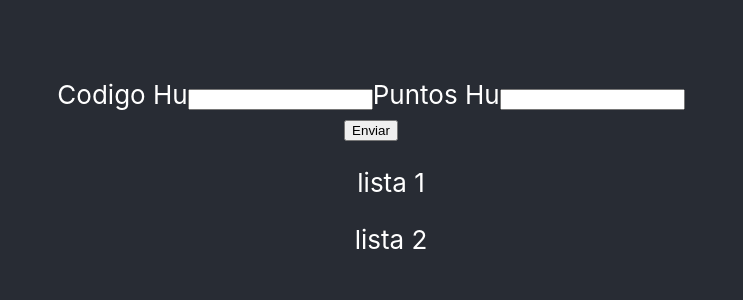
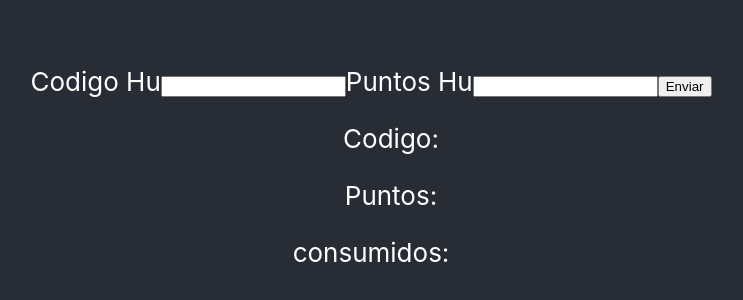
Before and after one commit to JuanPrat/Sprint-Helper-2, a React (Create React App) app: page / in a window 1280 px wide. Shown: the part 220-520 px from the top of the page, without its empty margins (269-1012 px from the left). Built offline with nearby package versions, Linux system fonts and the light colour scheme.

Commit message:
envio de data entre componente padre a hijo

```diff
--- a/src/App.js
+++ b/src/App.js
@@ -7,7 +7,6 @@ function App() {
     <div className="App">
       <header className="App-header">
         <Form></Form>
-        <ListaHistorias></ListaHistorias>
       </header>
     </div>
   );
--- a/src/components/Formulario.js
+++ b/src/components/Formulario.js
@@ -1,15 +1,44 @@
-function Formulario() {
+import React from "react";
+import ListaHistorias from "./ListaHistorias";
+
+class Formulario extends React.Component {
+  constructor(props) {
+    super(props);
+    this.state = { codigo: "", puntos: "" };
+  }
+
+  handleClick = (event) => {
+    event.preventDefault();
+    this.setState({ codigo: this.codigo.value, puntos: this.puntos.value });
+    this.codigo.value = "";
+    this.puntos.value = "";
+  };
+
+  render() {
     return (
       <div>
         <form>
           <label>Codigo Hu</label>
-        <input type="text"></input>
+          <input
+            type="text"
+            name="codigo"
+            ref={(inputElement) => (this.codigo = inputElement)}
+          ></input>
           <label>Puntos Hu</label>
-        <input type="text"></input>
+          <input
+            type="text"
+            name="puntos"
+            ref={(inputElement) => (this.puntos = inputElement)}
+          ></input>
+          <button onClick={(event) => this.handleClick(event)}>Enviar</button>
         </form>
-      <button>Enviar</button>
+        <ListaHistorias
+          codigo={this.state.codigo}
+          puntos={this.state.puntos}
+        ></ListaHistorias>
       </div>
     );
   }
+}
 
 export default Formulario;
--- a/src/components/ListaHistorias.js
+++ b/src/components/ListaHistorias.js
@@ -1,8 +1,9 @@
-function ListaHistorias(props) {
+const ListaHistorias = (props) =>  {
   return (
     <div>
-      <ul>lista 1</ul>
-      <ul>lista 2</ul>
+      <ul>Codigo: {props.codigo}</ul>
+      <ul>Puntos: {props.puntos}</ul>
+      <p>consumidos: </p>
     </div>
   );
 }
```
Lines whose indentation alone changed are shown as unchanged.
